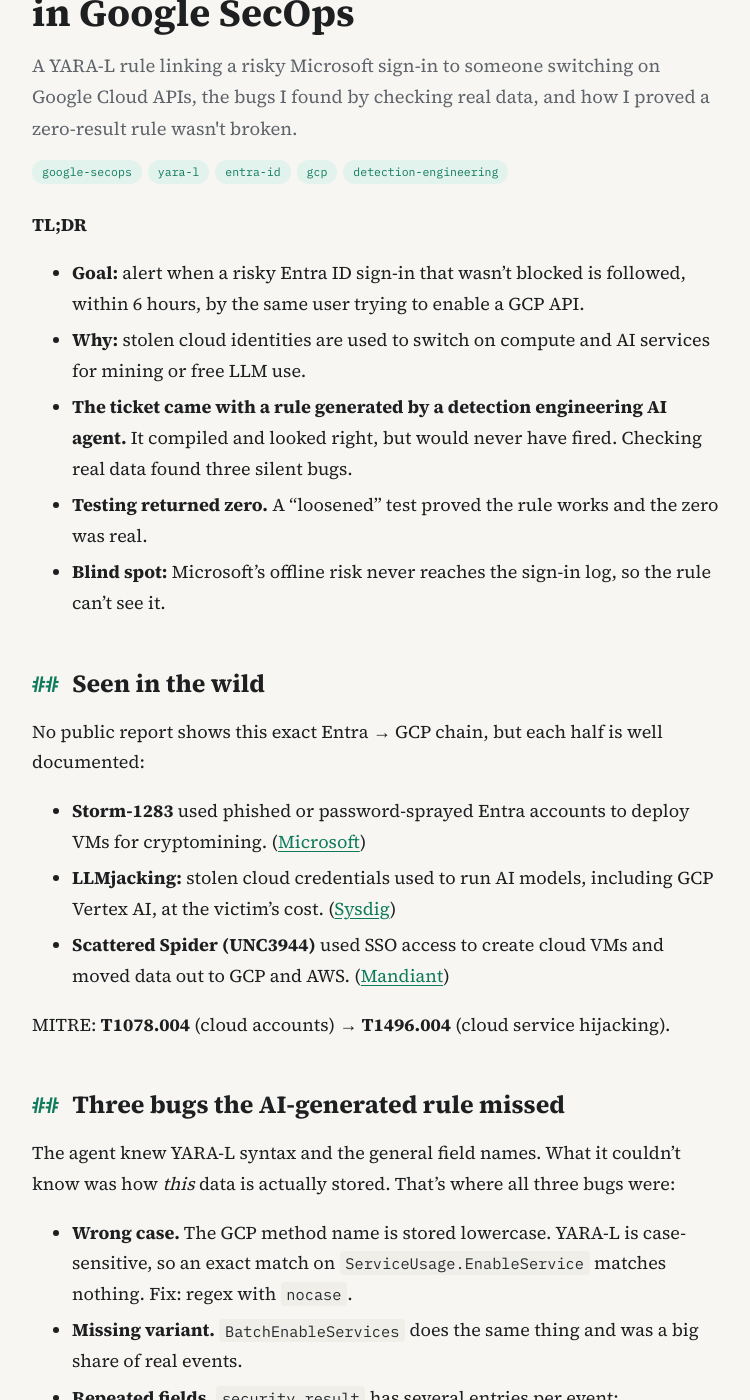
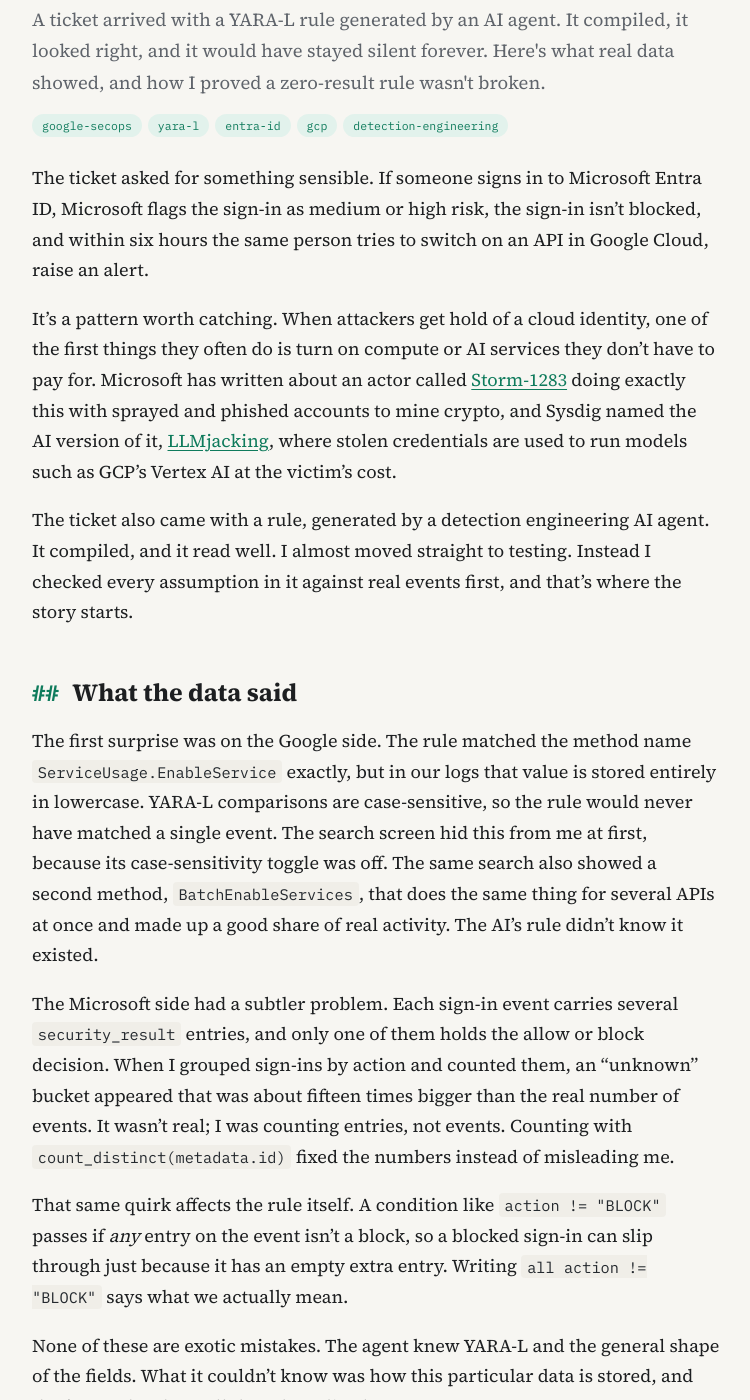
Before and after one commit to Anwesh-Mahapatra/Anwesh-Mahapatra.github.io, a Jekyll site: the page built from _posts/2026-10-20-risky-entra-sign-in-to-gcp-api-enablement.md, in a window 1280 px wide and 1400 px high, scrolled down 248 px. Shown: the whole window, without its empty margins (264-1014 px from the left). Built offline with Jekyll 4.4.1, drawn with Linux system fonts in a browser that asks for light colours; some of the changed text lies outside the part shown.

Commit message:
Rewrite detection post as narrative prose
Replace the bullet-heavy layout with a short story in paragraphs,
keeping the rule, the testing approach and the offline-risk finding.

Co-Authored-By: Claude Opus 5.5 <noreply@anthropic.com>
Claude-Session: https://claude.ai/code/session_015B7pFTsGJPpnBU7F6kacXT

````diff
--- a/_posts/2026-10-20-risky-entra-sign-in-to-gcp-api-enablement.md
+++ b/_posts/2026-10-20-risky-entra-sign-in-to-gcp-api-enablement.md
@@ -1,37 +1,25 @@
 ---
 layout: post
-title: "Risky Entra ID sign-in → GCP API enablement: a cross-cloud detection in Google SecOps"
-summary: "A YARA-L rule linking a risky Microsoft sign-in to someone switching on Google Cloud APIs, the bugs I found by checking real data, and how I proved a zero-result rule wasn't broken."
+title: "The AI-written rule that would never have fired"
+summary: "A ticket arrived with a YARA-L rule generated by an AI agent. It compiled, it looked right, and it would have stayed silent forever. Here's what real data showed, and how I proved a zero-result rule wasn't broken."
 tags: [google-secops, yara-l, entra-id, gcp, detection-engineering]
 ---
 
-**TL;DR**
+The ticket asked for something sensible. If someone signs in to Microsoft Entra ID, Microsoft flags the sign-in as medium or high risk, the sign-in isn't blocked, and within six hours the same person tries to switch on an API in Google Cloud, raise an alert.
 
-- **Goal:** alert when a risky Entra ID sign-in that wasn't blocked is followed, within 6 hours, by the same user trying to enable a GCP API.
-- **Why:** stolen cloud identities are used to switch on compute and AI services for mining or free LLM use.
-- **The ticket came with a rule generated by a detection engineering AI agent.** It compiled and looked right, but would never have fired. Checking real data found three silent bugs.
-- **Testing returned zero.** A "loosened" test proved the rule works and the zero was real.
-- **Blind spot:** Microsoft's offline risk never reaches the sign-in log, so the rule can't see it.
+It's a pattern worth catching. When attackers get hold of a cloud identity, one of the first things they often do is turn on compute or AI services they don't have to pay for. Microsoft has written about an actor called [Storm-1283](https://www.microsoft.com/en-us/security/blog/2023/12/12/threat-actors-misuse-oauth-applications-to-automate-financially-driven-attacks/) doing exactly this with sprayed and phished accounts to mine crypto, and Sysdig named the AI version of it, [LLMjacking](https://www.sysdig.com/blog/llmjacking-stolen-cloud-credentials-used-in-new-ai-attack), where stolen credentials are used to run models such as GCP's Vertex AI at the victim's cost.
 
-## Seen in the wild
+The ticket also came with a rule, generated by a detection engineering AI agent. It compiled, and it read well. I almost moved straight to testing. Instead I checked every assumption in it against real events first, and that's where the story starts.
 
-No public report shows this exact Entra → GCP chain, but each half is well documented:
+## What the data said
 
-- **Storm-1283** used phished or password-sprayed Entra accounts to deploy VMs for cryptomining. ([Microsoft](https://www.microsoft.com/en-us/security/blog/2023/12/12/threat-actors-misuse-oauth-applications-to-automate-financially-driven-attacks/))
-- **LLMjacking:** stolen cloud credentials used to run AI models, including GCP Vertex AI, at the victim's cost. ([Sysdig](https://www.sysdig.com/blog/llmjacking-stolen-cloud-credentials-used-in-new-ai-attack))
-- **Scattered Spider (UNC3944)** used SSO access to create cloud VMs and moved data out to GCP and AWS. ([Mandiant](https://cloud.google.com/blog/topics/threat-intelligence/unc3944-targets-saas-applications))
+The first surprise was on the Google side. The rule matched the method name `ServiceUsage.EnableService` exactly, but in our logs that value is stored entirely in lowercase. YARA-L comparisons are case-sensitive, so the rule would never have matched a single event. The search screen hid this from me at first, because its case-sensitivity toggle was off. The same search also showed a second method, `BatchEnableServices`, that does the same thing for several APIs at once and made up a good share of real activity. The AI's rule didn't know it existed.
 
-MITRE: **T1078.004** (cloud accounts) → **T1496.004** (cloud service hijacking).
+The Microsoft side had a subtler problem. Each sign-in event carries several `security_result` entries, and only one of them holds the allow or block decision. When I grouped sign-ins by action and counted them, an "unknown" bucket appeared that was about fifteen times bigger than the real number of events. It wasn't real; I was counting entries, not events. Counting with `count_distinct(metadata.id)` fixed the numbers instead of misleading me.
 
-## Three bugs the AI-generated rule missed
+That same quirk affects the rule itself. A condition like `action != "BLOCK"` passes if *any* entry on the event isn't a block, so a blocked sign-in can slip through just because it has an empty extra entry. Writing `all action != "BLOCK"` says what we actually mean.
 
-The agent knew YARA-L syntax and the general field names. What it couldn't know was how *this* data is actually stored. That's where all three bugs were:
-
-- **Wrong case.** The GCP method name is stored lowercase. YARA-L is case-sensitive, so an exact match on `ServiceUsage.EnableService` matches nothing. Fix: regex with `nocase`.
-- **Missing variant.** `BatchEnableServices` does the same thing and was a big share of real events.
-- **Repeated fields.** `security_result` has several entries per event:
-  - Stats with `count()` inflated an empty `UNKNOWN_ACTION` bucket about 15×. Use `count_distinct(metadata.id)`.
-  - `action != "BLOCK"` passes if *any* entry isn't BLOCK. Use `all ... != "BLOCK"`.
+None of these are exotic mistakes. The agent knew YARA-L and the general shape of the fields. What it couldn't know was how this particular data is stored, and that's exactly where all three bugs lived.
 
 ## The rule
 
@@ -56,29 +44,18 @@ match:
   $e1_user over 6h
 ```
 
-I kept it as one multi-event rule rather than a composite chain: two events, one join, and no risk of silently breaking if someone disables a base rule.
+## When zero is the scariest result
 
-## Proving a zero wasn't a bug
+I tested the fixed rule over four weeks of data, and it returned nothing.
 
-Four weeks of testing returned **zero**. That can mean "nothing happened" or "the join is broken".
+A zero is uncomfortable, because "nothing happened" and "the rule is broken" look exactly the same. The likeliest way for this rule to be silently broken was the join: if Microsoft and Google identified people differently, the two halves would never meet. So I commented out only the risk and block conditions, leaving the user join in place, and ran it again. Now it was asking a much broader question: did anyone sign in and then enable a GCP API? It hit the test limit straight away.
 
-So I commented out only the risk and BLOCK conditions and kept the user join. It hit the test detection limit straight away, which proved Entra and GCP users match and the real zero was genuine.
+That told me the identities lined up, and that the original zero was genuine. Nobody enabling Google Cloud APIs in that period had a risky, unblocked sign-in first. For a high-severity rule, quiet is exactly what you want.
 
-> **Reusable trick:** when a correlation returns zero, drop the selective conditions, keep the join, and confirm it can fire.
+## The part no rule can see
 
-> **On AI-generated rules:** they're a good first draft. But "it compiles" isn't "it works". Every field, value and case assumption still needs checking against real events before the rule goes live.
+One last thing changed how I think about any detection built on Entra risk. Microsoft calculates some risk only *after* a sign-in, sometimes hours later: things like impossible travel or a known malicious IP. By then the sign-in log has already been sent to the SIEM, and it never gets updated. Those later detections do arrive, but as separate Identity Protection alerts, stamped with the time of the alert rather than the sign-in.
 
-## The blind spot: offline risk
+I traced one of them. It came in about ten and a half hours after the sign-in it described, and the "traveller" turned out to be a Java program on a cloud server signing in as a real employee. Every attempt had been blocked, but only by MFA, which means the password it was using was correct.
 
-- Some Entra risk (atypical travel, malicious IP, anomalous token) is calculated **hours later**, up to 48h.
-- The sign-in log reaches the SIEM once, so that later risk never shows up there.
-- It does arrive as **Identity Protection alerts via Microsoft Graph**, but timestamped at alert time. In one case I traced, that was about 10.5 hours after the sign-in.
-- A companion rule would need a **48h window and no ordering**.
-
-That traced alert turned out to be a cloud-hosted Java job signing in as a real user, **blocked only by MFA**. Which means the password was correct.
-
-## References
-
-- [Repeated fields in YARA-L](https://docs.cloud.google.com/chronicle/docs/yara-l/repeated-fields)
-- [Entra ID risk detection types](https://learn.microsoft.com/en-us/entra/id-protection/concept-risk-detection-types)
-- [MITRE T1078.004](https://attack.mitre.org/techniques/T1078/004/) · [T1496.004](https://attack.mitre.org/techniques/T1496/004/)
+So, a rule written by AI is a reasonable first draft. But "it compiles" was never the same as "it works", and the only way to tell the difference is to go and look at the data.
````
